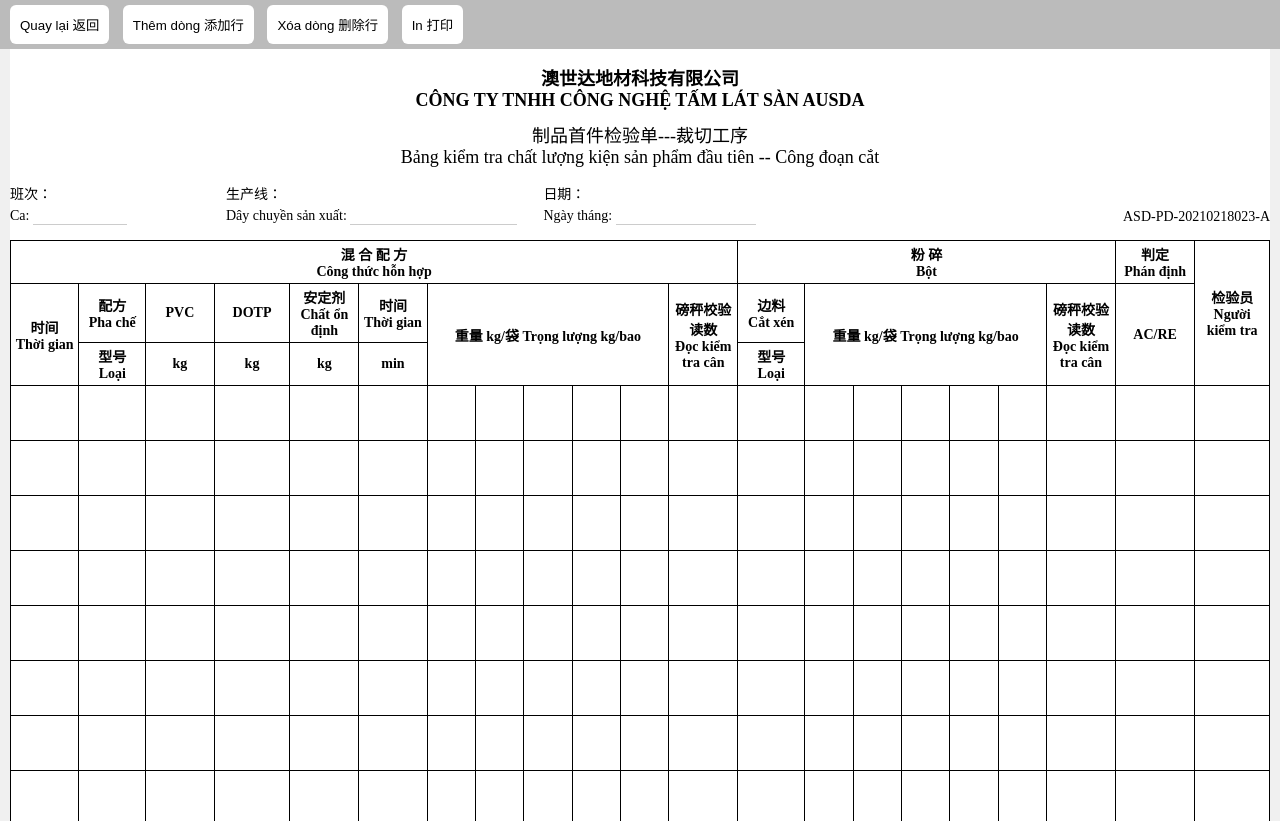
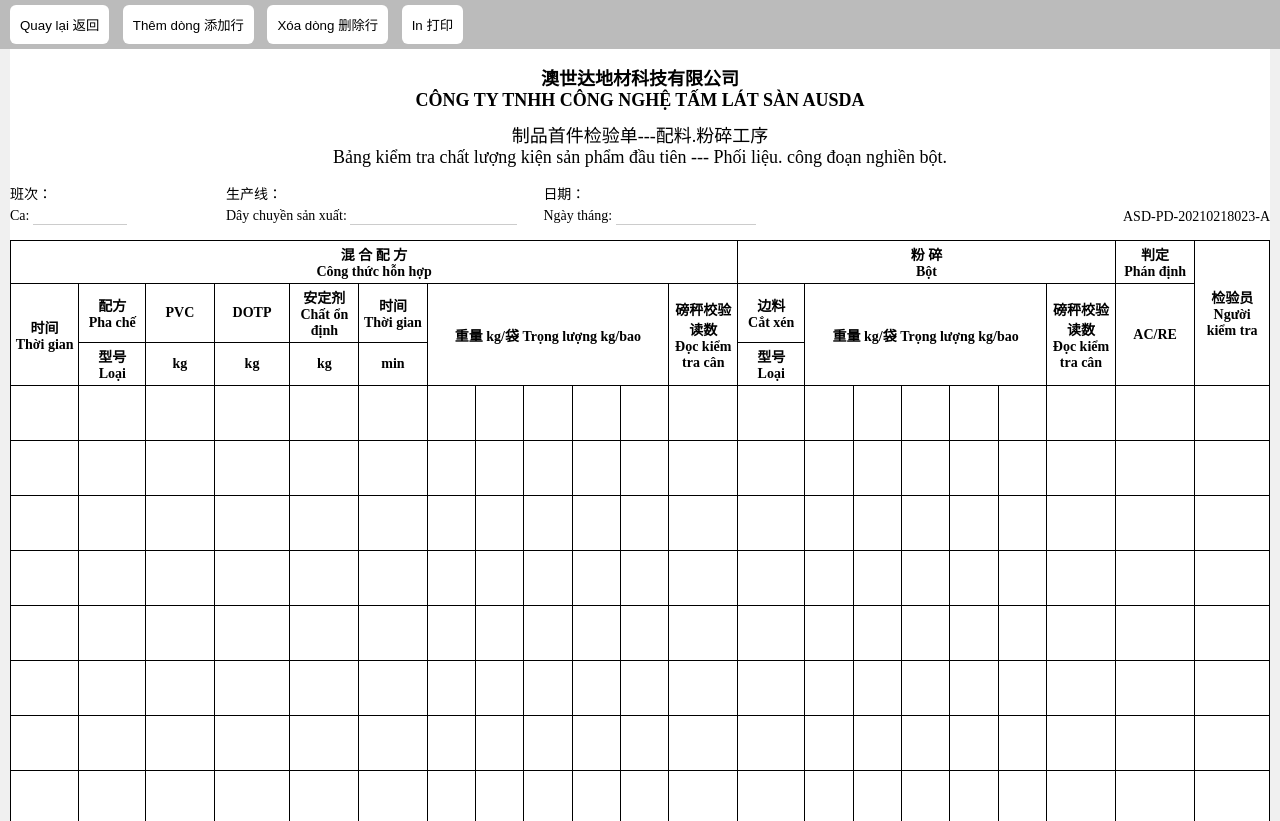
Before and after one commit to heyimphuong/ausda_html, a plain HTML site: page bao_cao_san_xuat/phoi_lieu_cong_doan_nghien_bot.html in a window 1280 px wide. Shown: the top 821 px of the page. Drawn offline with Linux system fonts and the light colour scheme.

```diff
--- a/bao_cao_san_xuat/phoi_lieu_cong_doan_nghien_bot.html
+++ b/bao_cao_san_xuat/phoi_lieu_cong_doan_nghien_bot.html
@@ -26,8 +26,8 @@
           <span>CÔNG TY TNHH CÔNG NGHỆ TẤM LÁT SÀN AUSDA</span>
         </div>
         <div class="header-company">
-          <span>制品首件检验单---裁切工序</span>
-          <span>Bảng kiểm tra chất lượng kiện sản phẩm đầu tiên -- Công đoạn cắt</span>
+          <span>制品首件检验单---配料.粉碎工序</span>
+          <span>Bảng kiểm tra chất lượng kiện sản phẩm đầu tiên --- Phối liệu. công đoạn nghiền bột.</span>
         </div>
       </div>
       <div class="info-box-column mb15">
@@ -60,6 +60,7 @@
     </div>
     <div class="container">
       <table>
+        <thead>
           <tr>
             <th colspan="12" class="text-center">
               <span>混 合 配 方</span>
@@ -145,6 +146,7 @@
               <span>Loại</span>
             </th>
           </tr>
+        </thead>
         <tr>
           <td><textarea class="input-field text-center bold" oninput="autoResize(this)"></textarea></td>
           <td><textarea class="input-field text-center bold" oninput="autoResize(this)"></textarea></td>
```
Also changed, not shown: bao_cao_san_xuat/PVC_ghi_chep_su_dung_chat_on_dinh.html (+2 -0 lines), bao_cao_san_xuat/cong_doan_cat.html (+0 -2 lines), bao_cao_san_xuat/cong_doan_dun.html (+0 -2 lines), bao_cao_san_xuat/cong_doan_son_phu.html (+0 -2 lines), bao_cao_san_xuat/cong_doan_tao_hinh.html (+0 -2 lines). Lines whose indentation alone changed are shown as unchanged.
